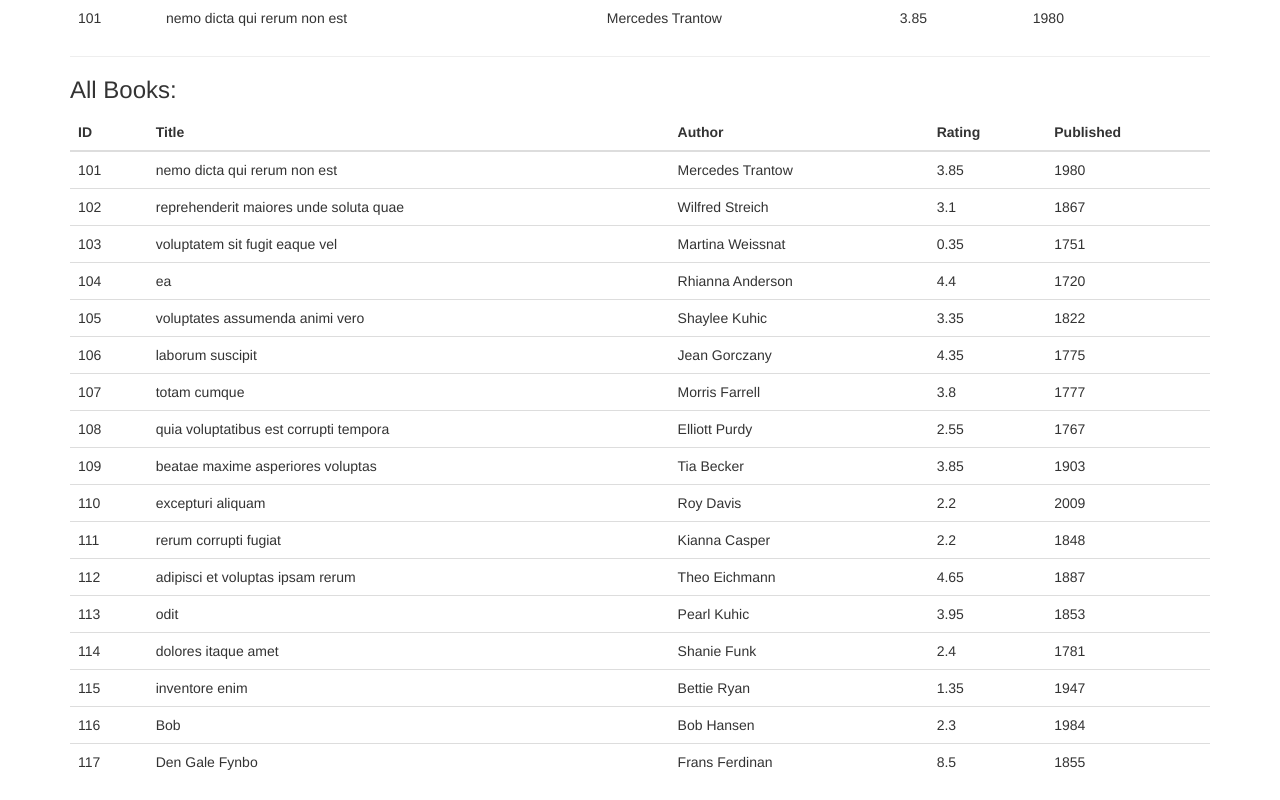
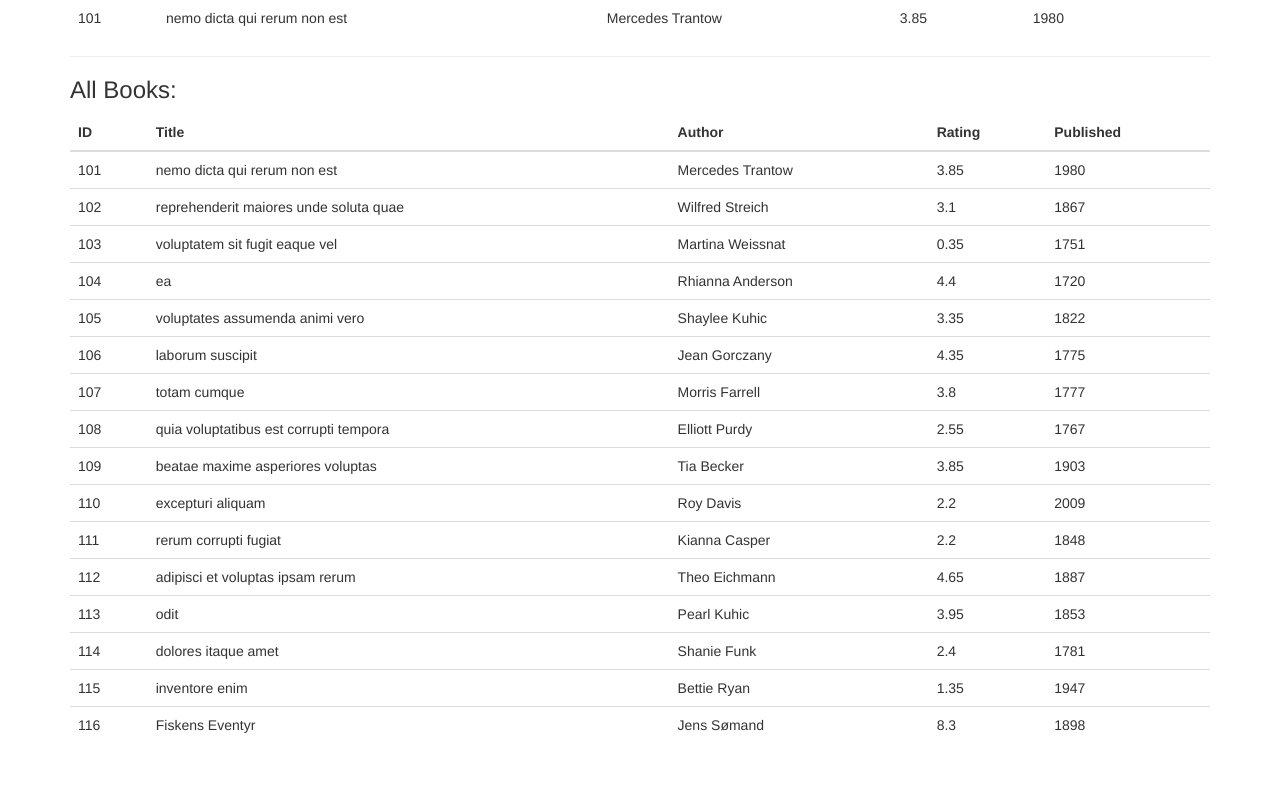
Before and after one commit to cph-jh331/ReactWeek1Exercise3, a React (Create React App) app in the folder backendwithfetch/: page / in a window 1280 px wide. Shown: the part 317-1117 px from the top of the page. After the commit the page ends 1080 px from the top, so only its background shows below. Built offline with nearby package versions, Linux system fonts and the light colour scheme; data requests are answered from the project's data file.

Commit message:
deleted some data...

```diff
--- a/backendwithfetch/booksdb.json
+++ b/backendwithfetch/booksdb.json
@@ -106,18 +106,11 @@
       "year_published": 1947
     },
     {
-      "title": "Bob",
-      "author": "Bob Hansen",
-      "rating": "2.3",
-      "year_published": "1984",
+      "title": "Fiskens Eventyr",
+      "author": "Jens Sømand",
+      "rating": "8.3",
+      "year_published": "1898",
       "id": 116
-    },
-    {
-      "title": "Den Gale Fynbo",
-      "author": "Frans Ferdinan",
-      "rating": "8.5",
-      "year_published": "1855",
-      "id": 117
     }
   ]
 }
--- a/backendwithfetch/src/components/AddBook.js
+++ b/backendwithfetch/src/components/AddBook.js
@@ -9,10 +9,9 @@ class AddBook extends Component {
 
     handleSubmit = e => {
         e.preventDefault();
-        if (this.refs.title.value === "" || this.refs.author.value === "" || this.refs.rating === "" || this.refs.published === "") {
-            alert("enter proper values");
-        } else {
-            this.setState({
+        if (this.refs.title.value !== "" && this.refs.author.value !== "" && this.refs.rating !== "" && this.refs.published !== "") {
+            this.setState(
+                {
                     newBook: {
                         title: this.refs.title.value,
                         author: this.refs.author.value,
@@ -21,6 +20,12 @@ class AddBook extends Component {
                     }
                 }, () => { this.props.addBook(this.state.newBook); }
             );
+            this.refs.title.value = "";
+            this.refs.author.value = "";
+            this.refs.rating.value = "";
+            this.refs.published.value = "";
+        } else {
+            alert("enter proper values");
         }
 
     }
--- a/backendwithfetch/src/components/Books.js
+++ b/backendwithfetch/src/components/Books.js
@@ -21,10 +21,12 @@ class Books extends Component {
 
     booksUpdater = data => {
         this.setState({ books: data });
+        console.log(this.state.books);
     }
 
     bookUpdater = data => {
         this.setState({ book: data });
+        console.log(this.state.book);
     }
 
     handleChange = e => {
@@ -45,8 +47,6 @@ class Books extends Component {
     }
 
     render() {
-        console.log(this.state.books);
-        console.log(this.state.book);
         return (
             <div className="books">
                 <AddBook addBook={this.handleAddBook} />
```
Lines whose indentation alone changed are shown as unchanged.
